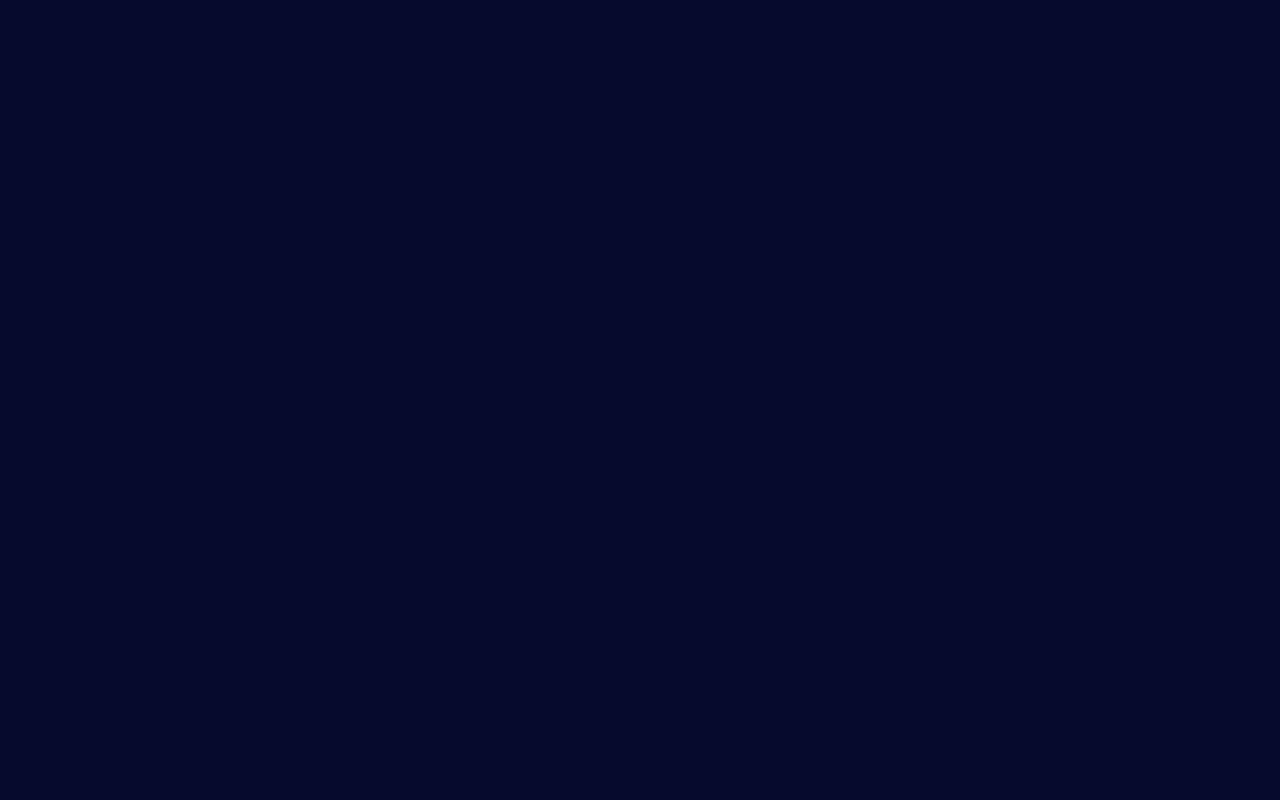
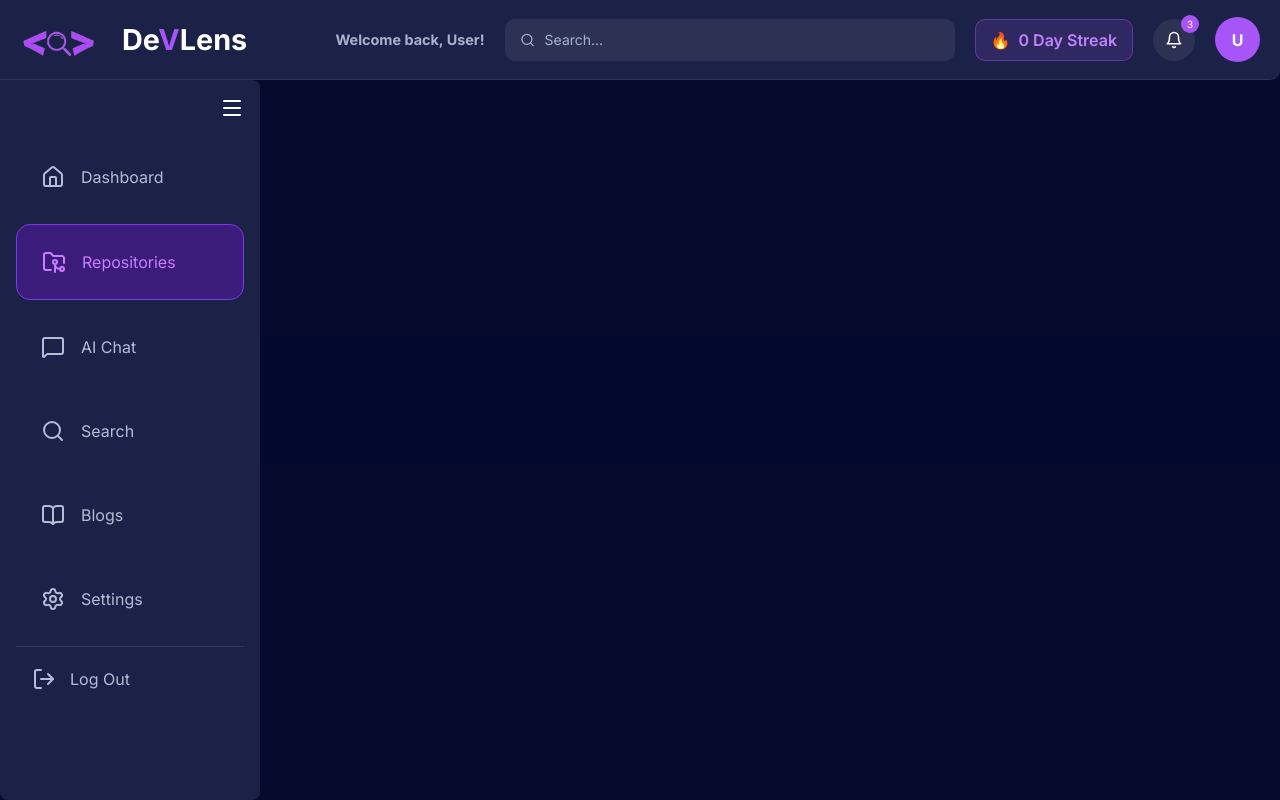
Before and after one commit to Ragamaie-Nagineni/DeVLens, a React app in the folder frontend/: page /repository in a window 1280 px wide. Before the commit this address had no page. Built offline with nearby package versions, Linux system fonts and the light colour scheme; the HTML template or start-up script is replaced by a standard one.

Commit message:
added repository page

```diff
--- a/frontend/src/App.jsx
+++ b/frontend/src/App.jsx
@@ -4,6 +4,7 @@ import Loginpage from "./pages/login/Loginpage";
 import Signuppage from "./pages/signup/Signuppage";
 import Sidebar from "./components/Sidebar/Sidebar";
 import Dashboard from "./pages/Dashboard/Dashboard";
+import Repository from "./pages/Repositoy/Repository";
 
 
 function App() {
@@ -26,13 +27,13 @@ function App() {
           path="/"
           element={<Signuppage/>}
         />
-         <Route
+        <Route
           path="/dashboard"
           element={<Dashboard/>}
         />
         <Route
-          path="/sidebar"
-          element={<Sidebar />}
+          path="/repository"
+          element={<Repository/>}
         />
 
       </Routes>
--- a/frontend/src/components/Sidebar/Sidebar.jsx
+++ b/frontend/src/components/Sidebar/Sidebar.jsx
@@ -1,7 +1,7 @@
 import react from "react";
 import { useState, useEffect } from "react";
 import "./Sidebar.css";
-import { useNavigate } from "react-router-dom";
+import { useNavigate, useLocation } from "react-router-dom";
 import {
    Home,
    FolderGit2,
@@ -16,9 +16,10 @@ import {
    Menu
 } from "lucide-react";
 
-function Sidebar({collapsed,setcollapsed}) {
+function Sidebar({ collapsed, setcollapsed }) {
 
    const navigate = useNavigate();
+   const location = useLocation();
 
    function handleCollapse() {
       setcollapsed(!collapsed);
@@ -44,8 +45,14 @@ function Sidebar({collapsed,setcollapsed}) {
          <div className={collapsed ? "sidebar collapsed" : "sidebar"}>
             <div className="close-btn" onClick={handleCollapse}><Menu /></div>
             <ul>
-               <li className="active"> <Home />{!collapsed && <span>Dashboard</span>}</li>
-               <li><FolderGit2 />{!collapsed && <span>Repositories</span>}</li>
+               <li
+                  className={location.pathname === "/dashboard" ? "active" : ""}
+                  onClick={() => navigate("/dashboard")}
+               > <Home />{!collapsed && <span>Dashboard</span>}</li>
+               <li
+                  className={location.pathname === "/repository" ? "active" : ""}
+                  onClick={() => navigate("/repository")}
+               ><FolderGit2 />{!collapsed && <span>Repositories</span>}</li>
                <li><MessageSquare />{!collapsed && <span>AI Chat</span>}</li>
                <li><Search />{!collapsed && <span>Search</span>}</li>
                <li><BookOpen />{!collapsed && <span>Blogs</span>}</li>
--- /dev/null
+++ b/frontend/src/pages/Repositoy/Repository.css
@@ -0,0 +1,55 @@
+* {
+  margin: 0;
+  padding: 0;
+  box-sizing: border-box;
+}
+
+.repository{
+  display: flex;
+  min-height: 100%;
+  background: #03092d;
+  color: white;
+  width: 100vw;
+}
+
+
+/* Main Content */
+.repository-content {
+  flex: 1;
+  margin-top: 4rem;
+  padding: 2rem;
+  display: flex;
+  flex-direction: column;
+   margin-left: 250px;
+}
+
+ .repository-content.collapsed {
+    margin-left: 80px;
+}
+
+.repository-text {
+  margin-bottom: 1.5rem;
+  color: #d4d7f5;
+  font-size: 1rem;
+}
+
+/* Card */
+
+
+/* Tablet */
+@media (max-width: 768px) {
+  .repository-content {
+    padding: 1rem;
+  }
+
+
+}
+
+/* Mobile */
+@media (max-width: 480px) {
+  .repository-content {
+    padding: 0.75rem;
+  }
+
+
+}
--- /dev/null
+++ b/frontend/src/pages/Repositoy/Repository.jsx
@@ -0,0 +1,30 @@
+import react from "react";
+import { useState, useEffect } from "react";
+import Sidebar from "../../components/Sidebar/Sidebar";
+import "./Repository.css"
+import Header from "../../components/Header/Header";
+
+
+function Repository() {
+    const [collapsed, setcollapsed] = useState(false);
+
+    return (
+        <div>
+        <Header/>
+        <div className="repository">
+
+            <Sidebar
+                collapsed={collapsed}
+                setcollapsed={setcollapsed} />
+
+            <div className={collapsed ? "repository-content collapsed" : "repository-content"}>
+
+                {/* content */}
+
+            </div>
+        </div>
+        </div>
+    )
+}
+
+export default Repository;
```
Also changed, not shown: 1 other file (tests, documents, lock files or other folders).
